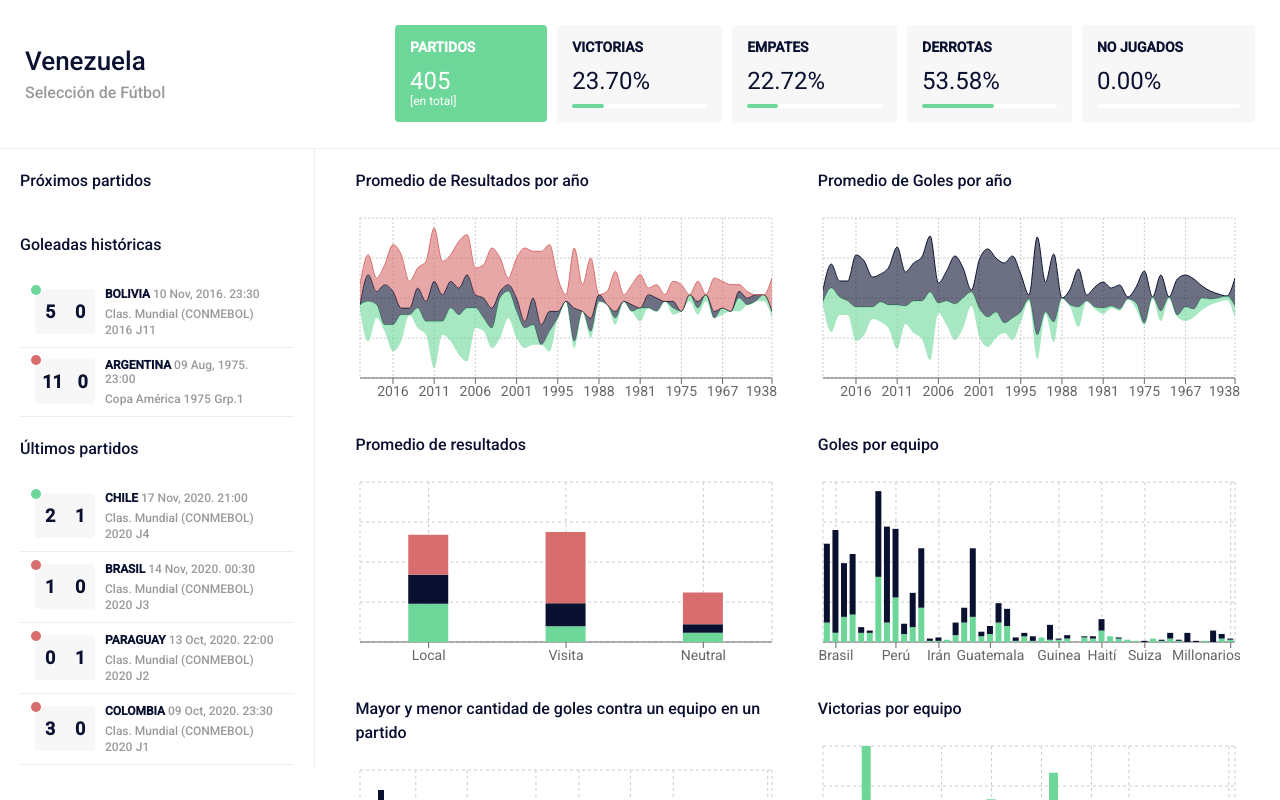
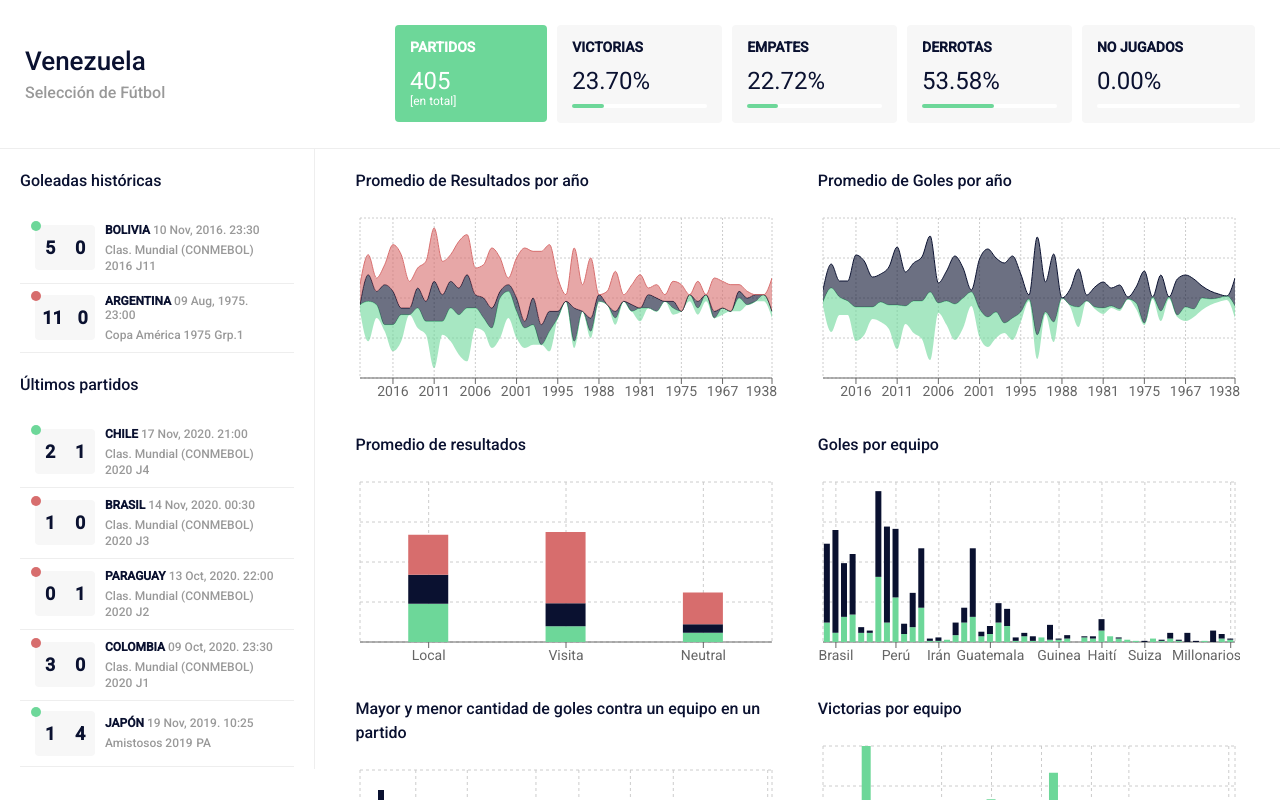
Before and after one commit to Ninos-labs/front-football-teams, a React (Create React App) app: page /equipos/ven in a window 1280 px wide. Shown: the top 800 px of the page. Built offline with nearby package versions, Linux system fonts and the light colour scheme.

Commit message:
add checking when upcoming matches exist or not display or hide the title

```diff
--- a/src/modules/ven/ven.tsx
+++ b/src/modules/ven/ven.tsx
@@ -54,7 +54,7 @@ const Ven = () => {
       </HeaderStyled>
       <ContentStyled>
         <aside>
-          <BoxTitleStyled>Próximos partidos</BoxTitleStyled>
+          {notPlayed.length >= 1 && <BoxTitleStyled>Próximos partidos</BoxTitleStyled>}
           {notPlayed.map((match, index) => (
             <Match key={index} {...addTypesToMatch(match as any)} />
           ))}
```
